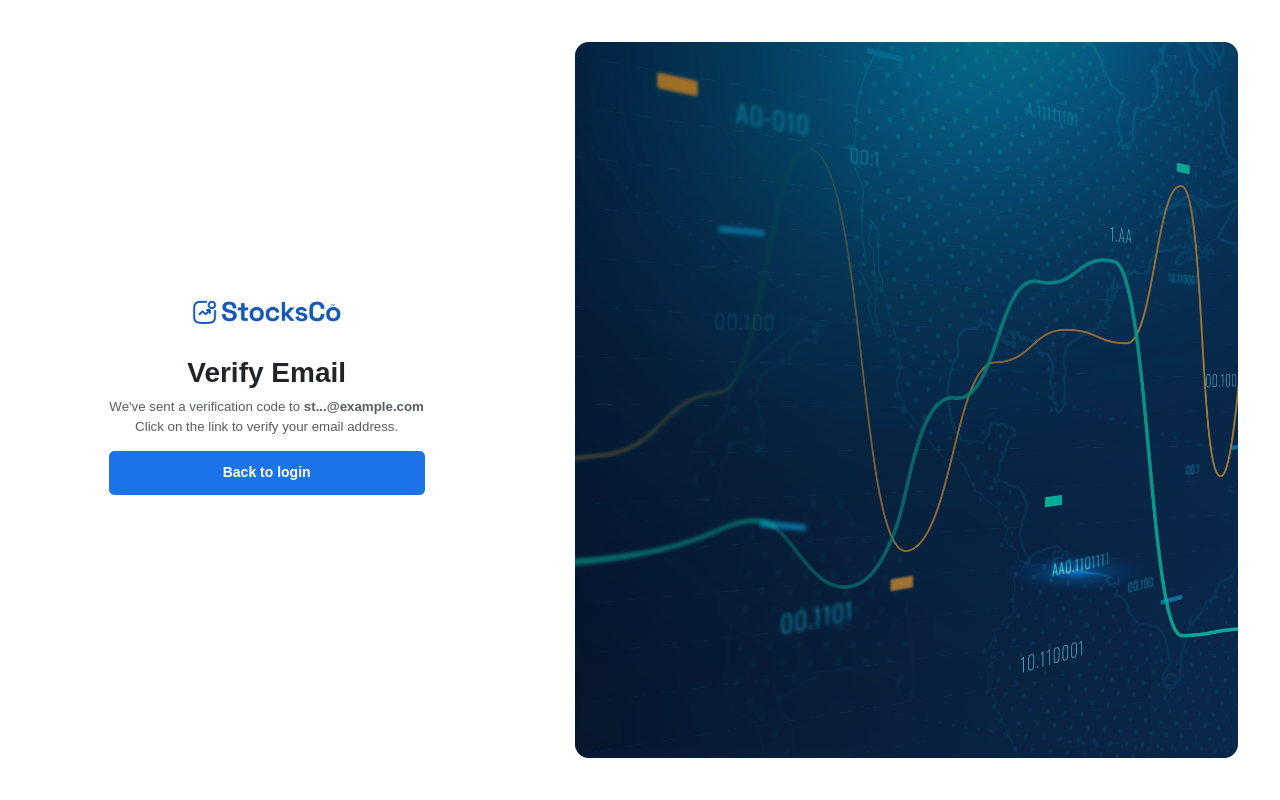
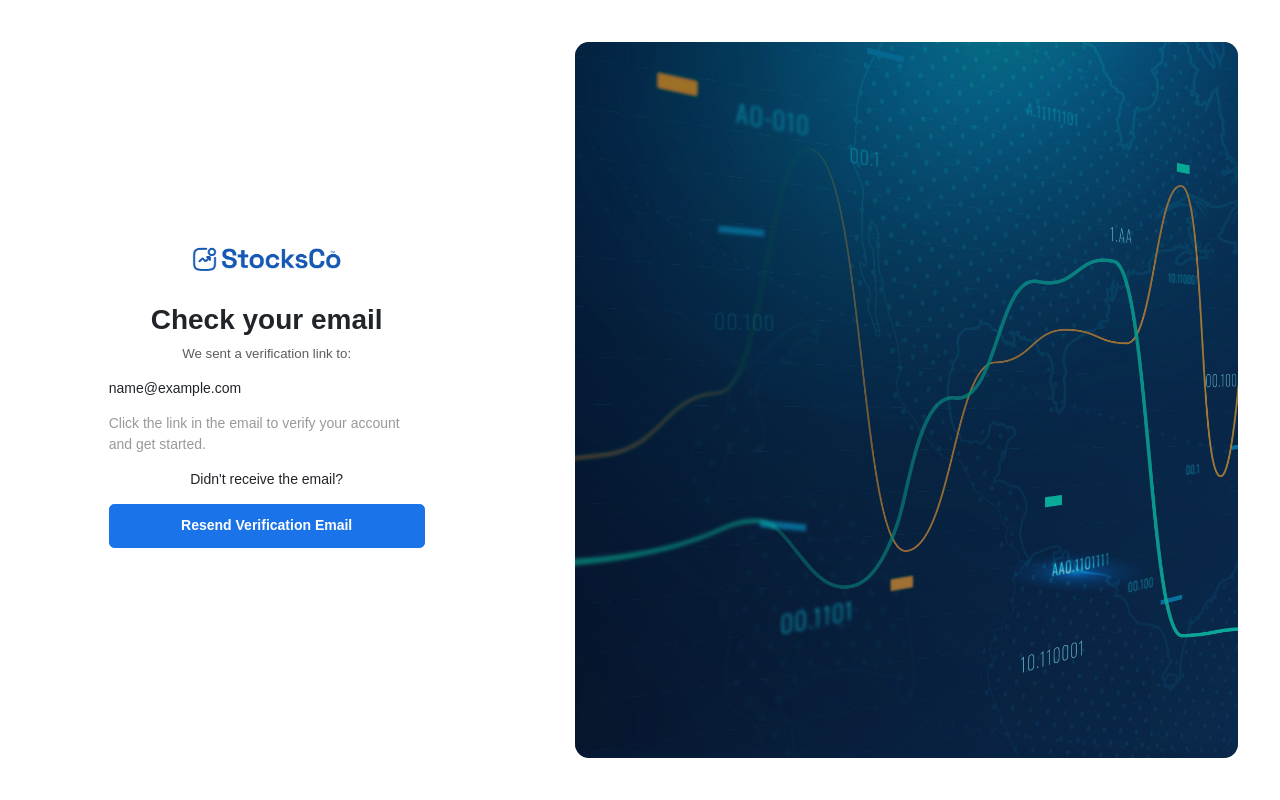
Before and after one commit to nnamdiindu/Stocks, a Flask app: template app/templates/auth/verify-email.html in a window 1280 px wide. Run offline with Flask 3, Linux system fonts and the light colour scheme; the template is opened without the code that fills it: most values are stand-ins (such as "Sample title", 1, 10 or a date in 2020).

Commit message:
Modify template to display necessary details

```diff
--- a/app/templates/auth/verify-email.html
+++ b/app/templates/auth/verify-email.html
@@ -1,39 +1,29 @@
 {% extends "auth/layouts/auth-base.html" %}
-{% block title %}Verify Email{% endblock %}
+{% block title %}Email Sent{% endblock %}
 {% block content %}
 
 <!-- OTP Title -->
-<h1 class="mb-2 fw-bold text-center" style="font-size: 2rem; color: #212529;">Verify Email</h1>
-<p class="text-muted mb-3 text-center" style="font-size: 0.95rem;">
-    We've sent a verification code to <strong>st...@example.com</strong><br>
-    Click on the link to verify your email address.
-</p>
 
-<!-- Form -->
-<!-- <form method="post" action="{{ url_for('auth.verify_email') }}"> -->
-    <!-- OTP Input Boxes -->
-    <!-- <div class="d-flex justify-content-center gap-2 mb-3">
-        <input type="text" class="otp-input text-center" maxlength="1" id="otp1" name="otp1"/>
-        <input type="text" class="otp-input text-center" maxlength="1" id="otp2" name="otp2"/>
-        <input type="text" class="otp-input text-center" maxlength="1" id="otp3" name="otp3"/>
-        <input type="text" class="otp-input text-center" maxlength="1" id="otp4" name="otp4"/>
-        <input type="text" class="otp-input text-center" maxlength="1" id="otp5" name="otp5"/>
-        <input type="text" class="otp-input text-center" maxlength="1" id="otp6" name="otp6"/>
-    </div> -->
+<h1 class="mb-2 fw-bold text-center" style="font-size: 2rem; color: #212529;">Check your email</h1>
+        <p class="text-muted mb-3 text-center" style="font-size: 0.95rem;">We sent a verification link to:</p>
+        <p class="email">{{ email }}</p>
 
-    <!-- Resend OTP Timer -->
-    <!-- <p class="text-center mb-3" style="font-size: 0.9rem;">
-        Resend OTP in <span class="link-primary" id="timer">00:45</span>
-    </p> -->
+        <div id="message"></div>
 
-    <!-- Verify Button -->
-    <!-- <button type="submit" class="btn btn-primary w-100 mb-3 fw-semibold">Verify OTP</button> -->
+        <p style="font-size: 14px; color: #999;">
+            Click the link in the email to verify your account and get started.
+        </p>
+
+        <div class="divider"></div>
 
     <!-- Back to /Login Link -->
     <div class="text-center">
-        <a class="btn btn-primary w-100 mb-3 fw-semibold" href="{{ url_for('auth.login') }}" class="link-primary">Back to login</a>
+<!--        <a class="btn btn-primary w-100 mb-3 fw-semibold" href="{{ url_for('auth.login') }}" class="link-primary">Resend Email</a>-->
+        <p style="font-size: 14px;">Didn't receive the email?</p>
+        <button onclick="resendEmail()" class="btn btn-primary w-100 mb-3 fw-semibold" id="resendBtn">
+            Resend Verification Email
+        </button>
     </div>
-<!-- </form> -->
 </div>
 </div>
 
```
